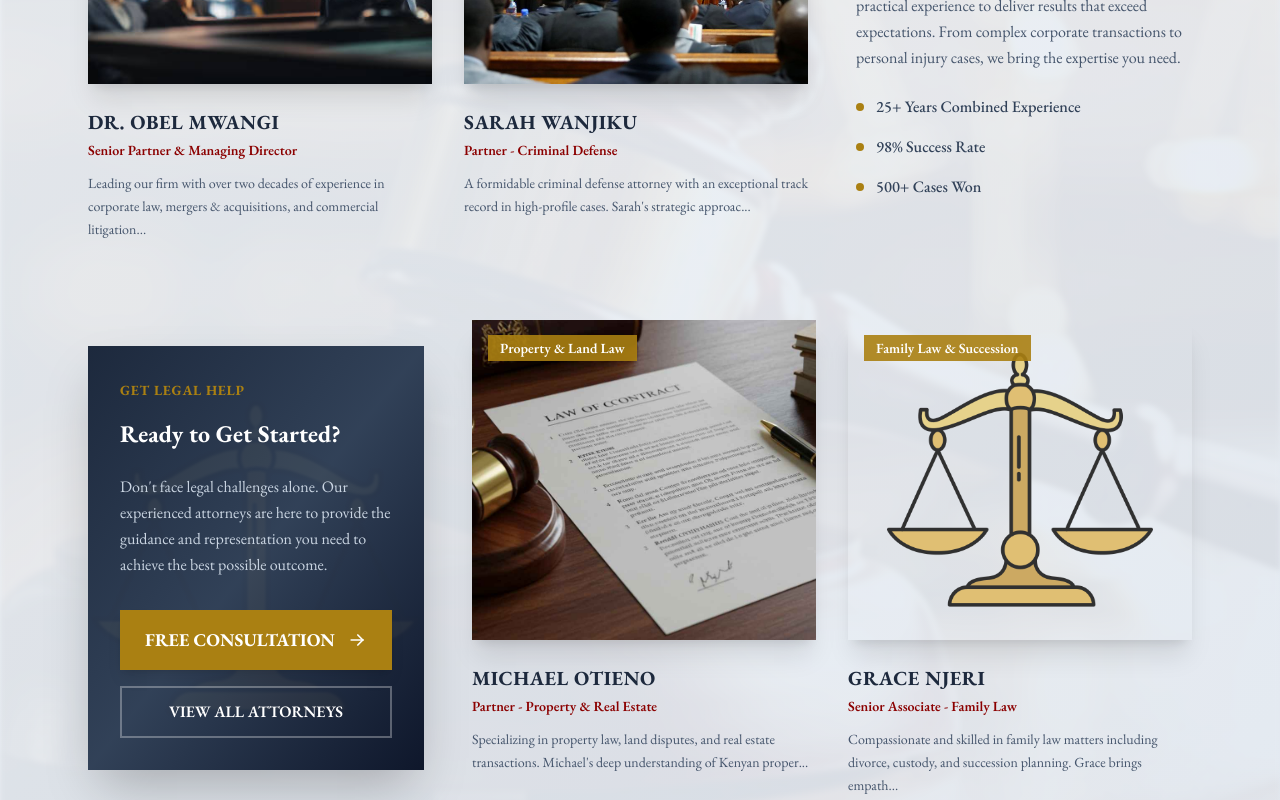
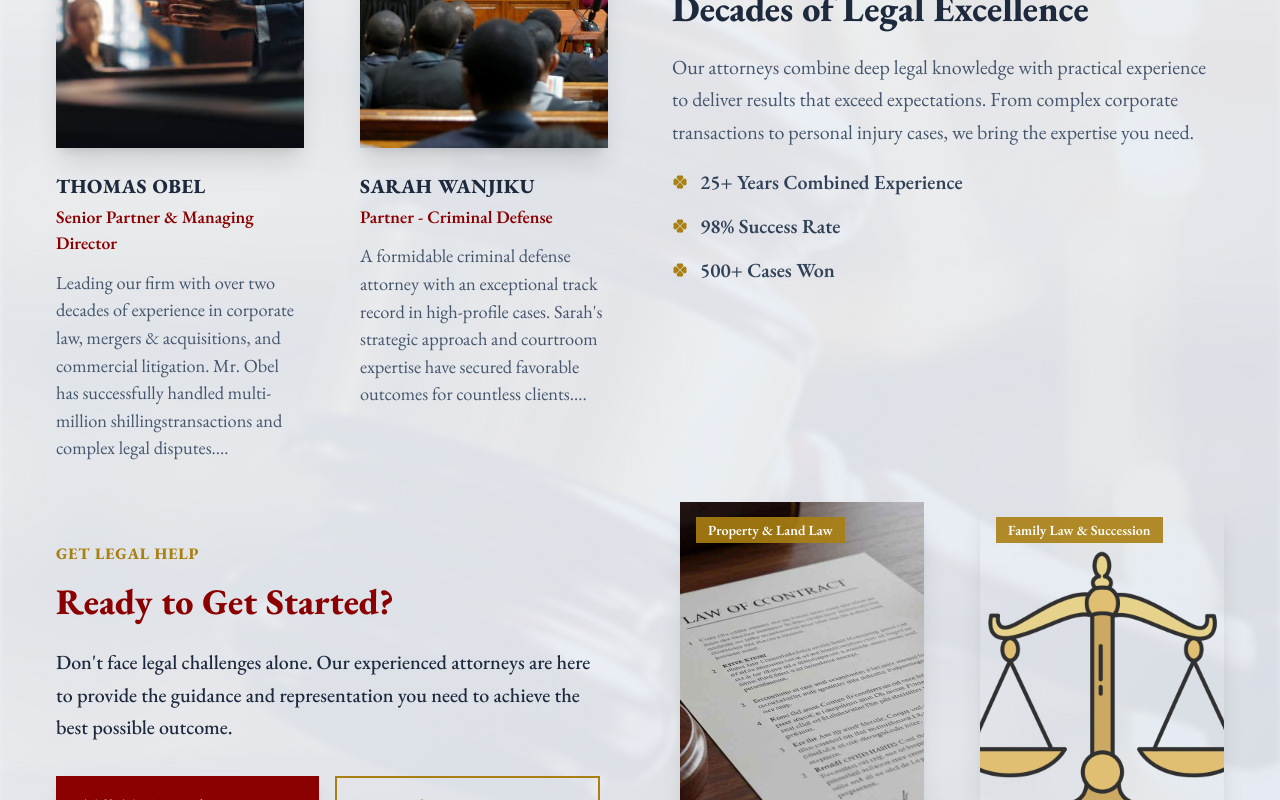
Before and after one commit to supa-modo/odek-law-firm, a React (Vite) app: page /legal-team in a window 1280 px wide. Shown: the part 800-1600 px from the top of the page. Built offline with nearby package versions, Linux system fonts and the light colour scheme.

Commit message:
Refactor LegalTeamPage to update attorney profiles with new names and descriptions, enhance layout for better responsiveness, and improve visual elements including font sizes and button styles. Integrate new icons for a more engaging user experience.

```diff
--- a/src/pages/LegalTeamPage.jsx
+++ b/src/pages/LegalTeamPage.jsx
@@ -1,6 +1,6 @@
 import React from "react";
 import { motion } from "framer-motion";
-import { TbArrowRight } from "react-icons/tb";
+import { TbArrowRight, TbCloverFilled } from "react-icons/tb";
 import {
   FaBalanceScale,
   FaHandshake,
@@ -9,18 +9,19 @@ import {
 } from "react-icons/fa";
 import Header from "../components/Header";
 import Footer from "../components/Footer";
+import { FaClover } from "react-icons/fa6";
 
 const LegalTeamPage = () => {
   const attorneys = [
     {
       id: 1,
-      name: "Dr. Obel Mwangi",
+      name: "Thomas Obel",
       position: "Senior Partner & Managing Director",
-      specialization: "Corporate & Commercial Law",
+      // specialization: "Corporate & Commercial Law",
       experience: "25+ Years",
       image: "/lawyer.jpg",
       description:
-        "Leading our firm with over two decades of experience in corporate law, mergers & acquisitions, and commercial litigation. Dr. Mwangi has successfully handled multi-million dollar transactions and complex legal disputes.",
+        "Leading our firm with over two decades of experience in corporate law, mergers & acquisitions, and commercial litigation. Mr. Obel has successfully handled multi-million shillingstransactions and complex legal disputes.",
       achievements: [
         "500+ Cases Won",
         "98% Success Rate",
@@ -57,7 +58,7 @@ const LegalTeamPage = () => {
       experience: "20+ Years",
       image: "/documents2.jpg",
       description:
-        "Specializing in property law, land disputes, and real estate transactions. Michael's deep understanding of Kenyan property law has helped clients navigate complex land ownership issues.",
+        "Specializing in property law, land disputes, and real estate transactions helping clients navigate complex land ownership issues.",
       achievements: [
         "100% Client Satisfaction",
         "300+ Property Cases",
@@ -76,7 +77,7 @@ const LegalTeamPage = () => {
       experience: "15+ Years",
       image: "/scales.jpg",
       description:
-        "Compassionate and skilled in family law matters including divorce, custody, and succession planning. Grace brings empathy and legal expertise to sensitive family situations.",
+        "Compassionate and skilled in family law matters including divorce, custody, and succession planning bringing empathy and legal expertise to sensitive family situations.",
       achievements: [
         "Family Law Specialist",
         "150+ Family Cases",
@@ -132,7 +133,7 @@ const LegalTeamPage = () => {
       <Header />
 
       {/* Hero Section */}
-      <section className="pt-[8rem] pb-16 md:pb-20 lg:pb-30 bg-gradient-to-br from-slate-900 via-slate-800 to-slate-900 relative">
+      <section className="pt-[5.5rem] lg:pt-[8rem] pb-10 md:pb-16 lg:pb-30 bg-gradient-to-br from-slate-900 via-slate-800 to-slate-900 relative">
         {/* Background Pattern */}
         <div className="absolute inset-0 opacity-5">
           <div
@@ -154,13 +155,13 @@ const LegalTeamPage = () => {
           <div className="text-center">
             <div className="inline-flex items-center mb-4">
               <div className="h-1 w-16 bg-secondary-700 rounded-full mr-4"></div>
-              <span className="text-sm md:text-base font-bold uppercase tracking-wider text-secondary-500">
+              <span className="text-[0.8rem] md:text-sm lg:text-base font-bold uppercase tracking-wider text-secondary-500">
                 MEET THE PROS
               </span>
               <div className="h-1 w-16 bg-secondary-700 rounded-full ml-4"></div>
             </div>
 
-            <h1 className="text-3xl md:text-5xl lg:text-6xl font-bold text-white mb-6 leading-tight">
+            <h1 className="text-4xl md:text-5xl lg:text-6xl font-bold text-white mb-3 md:mb-4 lg:mb-6 leading-tight">
               Our Attorneys
             </h1>
 
@@ -174,7 +175,7 @@ const LegalTeamPage = () => {
       </section>
 
       {/* Featured Attorneys Section */}
-      <section className="py-16 md:py-20 lg:py-24 bg-gradient-to-br from-slate-100 to-slate-200 relative">
+      <section className="md:py-20 lg:py-24 bg-gradient-to-br from-slate-100 to-slate-200 relative">
         {/* Background Pattern */}
         <div className="absolute inset-0 opacity-5">
           <div
@@ -186,11 +187,11 @@ const LegalTeamPage = () => {
           ></div>
         </div>
 
-        <div className="max-w-[95%] mx-auto md:px-6 lg:px-14 relative z-10">
+        <div className="max-w-screen-2xl mx-auto md:px-6 lg:px-14 relative z-10">
           {/* Top Row */}
-          <div className="grid lg:grid-cols-3 gap-12 items-center">
+          <div className="grid lg:grid-cols-4 gap-12 lg:gap-16 items-center">
             {/* Two Attorneys */}
-            <div className="lg:col-span-2 grid sm:grid-cols-2 gap-8">
+            <div className="lg:col-span-2 grid sm:grid-cols-2 gap-6 md:gap-8 lg:gap-14">
               {/* Attorney 1 */}
               <motion.div
                 initial={{ opacity: 0, y: 30 }}
@@ -202,7 +203,7 @@ const LegalTeamPage = () => {
                   <img
                     src={attorneys[0].image}
                     alt={attorneys[0].name}
-                    className="w-full h-80 object-cover group-hover:scale-105 transition-transform duration-500"
+                    className="w-full h-96 object-cover group-hover:scale-105 transition-transform duration-500"
                   />
                   <div className="absolute inset-0 bg-gradient-to-t from-black/60 via-transparent to-transparent opacity-0 group-hover:opacity-100 transition-opacity duration-300"></div>
                   <div className="absolute top-4 left-4">
@@ -211,14 +212,14 @@ const LegalTeamPage = () => {
                     </span>
                   </div>
                 </div>
-                <h3 className="mt-6 text-xl font-bold text-slate-800 uppercase tracking-wide">
+                <h3 className="mt-6 text-xl font-extrabold text-slate-800 uppercase tracking-wide">
                   {attorneys[0].name}
                 </h3>
-                <p className="text-burgundy font-semibold text-sm mt-1">
+                <p className="text-burgundy font-semibold text-[1.1rem] mt-1">
                   {attorneys[0].position}
                 </p>
-                <p className="text-slate-600 text-sm mt-3 leading-relaxed">
-                  {attorneys[0].description.substring(0, 120)}...
+                <p className="text-slate-600 text-[1.1rem] lg:text-[1.15rem] mt-3">
+                  {attorneys[0].description.substring(0, 220)}...
                 </p>
               </motion.div>
 
@@ -233,7 +234,7 @@ const LegalTeamPage = () => {
                   <img
                     src={attorneys[1].image}
                     alt={attorneys[1].name}
-                    className="w-full h-80 object-cover group-hover:scale-105 transition-transform duration-500"
+                    className="w-full h-96 object-cover group-hover:scale-105 transition-transform duration-500"
                   />
                   <div className="absolute inset-0 bg-gradient-to-t from-black/60 via-transparent to-transparent opacity-0 group-hover:opacity-100 transition-opacity duration-300"></div>
                   <div className="absolute top-4 left-4">
@@ -242,14 +243,14 @@ const LegalTeamPage = () => {
                     </span>
                   </div>
                 </div>
-                <h3 className="mt-6 text-xl font-bold text-slate-800 uppercase tracking-wide">
+                <h3 className="mt-6 text-xl font-extrabold text-slate-800 uppercase tracking-wide">
                   {attorneys[1].name}
                 </h3>
-                <p className="text-burgundy font-semibold text-sm mt-1">
+                <p className="text-burgundy font-semibold text-[1.1rem] mt-1">
                   {attorneys[1].position}
                 </p>
-                <p className="text-slate-600 text-sm mt-3 leading-relaxed">
-                  {attorneys[1].description.substring(0, 120)}...
+                <p className="text-slate-600 text-[1.1rem] lg:text-[1.15rem] mt-3">
+                  {attorneys[1].description.substring(0, 220)}...
                 </p>
               </motion.div>
             </div>
@@ -259,38 +260,38 @@ const LegalTeamPage = () => {
               initial={{ opacity: 0, x: 30 }}
               whileInView={{ opacity: 1, x: 0 }}
               transition={{ duration: 0.6, delay: 0.3 }}
-              className="space-y-6"
+              className="hidden md:block space-y-4 md:space-y-5  lg:col-span-2"
             >
               <div>
-                <span className="text-sm font-bold uppercase tracking-wider text-secondary-700">
+                <span className="text-[0.8rem] md:text-sm lg:text-base font-extrabold uppercase tracking-wider text-primary-600">
                   EXPERTISE & EXPERIENCE
                 </span>
               </div>
-              <h2 className="text-3xl md:text-4xl font-bold text-slate-800 leading-tight">
+              <h2 className="text-3xl md:text-4xl font-extrabold text-slate-800 leading-tight">
                 Decades of Legal Excellence
               </h2>
-              <p className="text-slate-600 leading-relaxed">
+              <p className="text-slate-600 text-[1.1rem] lg:text-xl leading-relaxed">
                 Our attorneys combine deep legal knowledge with practical
                 experience to deliver results that exceed expectations. From
                 complex corporate transactions to personal injury cases, we
                 bring the expertise you need.
               </p>
-              <div className="space-y-4">
+              <div className="space-y-4 text-[1.1rem] lg:text-xl">
                 <div className="flex items-center space-x-3">
-                  <div className="w-2 h-2 bg-secondary-700 rounded-full"></div>
-                  <span className="text-slate-700 font-medium">
+                  <TbCloverFilled className=" text-secondary-700 w-4 h-4" />
+                  <span className="text-slate-700 font-semibold">
                     25+ Years Combined Experience
                   </span>
                 </div>
                 <div className="flex items-center space-x-3">
-                  <div className="w-2 h-2 bg-secondary-700 rounded-full"></div>
-                  <span className="text-slate-700 font-medium">
+                  <TbCloverFilled className=" text-secondary-700 w-4 h-4" />
+                  <span className="text-slate-700 font-semibold">
                     98% Success Rate
                   </span>
                 </div>
                 <div className="flex items-center space-x-3">
-                  <div className="w-2 h-2 bg-secondary-700 rounded-full"></div>
-                  <span className="text-slate-700 font-medium">
+                  <TbCloverFilled className=" text-secondary-700 w-4 h-4" />
+                  <span className="text-slate-700 font-semibold">
                     500+ Cases Won
                   </span>
                 </div>
@@ -299,65 +300,44 @@ const LegalTeamPage = () => {
           </div>
 
           {/* Bottom Row */}
-          <div className="grid lg:grid-cols-3 gap-12 items-center mt-20">
+          <div className="grid lg:grid-cols-4 gap-12 lg:gap-20 items-start mt-10">
             {/* Text Block */}
-            <motion.div
-              initial={{ opacity: 0, x: -30 }}
-              whileInView={{ opacity: 1, x: 0 }}
-              transition={{ duration: 0.6, delay: 0.4 }}
-              className="lg:col-span-1 bg-gradient-to-br from-slate-800 via-slate-700 to-slate-900 p-8 shadow-2xl relative overflow-hidden"
-            >
-              {/* Background Pattern */}
-              <div className="absolute inset-0 opacity-5">
-                <div
-                  className="absolute inset-0 bg-cover bg-center bg-no-repeat"
-                  style={{
-                    backgroundImage: "url(/scales.jpg)",
-                    filter: "blur(1px)",
-                  }}
-                ></div>
-              </div>
-
+            <motion.div className="hidden md:block lg:col-span-2 lg:pt-10">
               <div className="relative z-10">
-                <span className="text-sm font-bold uppercase tracking-wider text-secondary-700">
+                <span className="text-[0.8rem] md:text-sm lg:text-base font-extrabold uppercase tracking-wider text-secondary-700">
                   GET LEGAL HELP
                 </span>
-                <h3 className="text-2xl font-bold text-white mt-4 mb-6">
+                <h3 className="text-2xl md:text-3xl lg:text-4xl font-extrabold text-burgundy mt-4 mb-6">
                   Ready to Get Started?
                 </h3>
-                <p className="text-slate-300 leading-relaxed mb-8">
+                <p className="text-slate-800 font-medium text-[1.1rem] lg:text-xl leading-relaxed mb-8">
                   Don't face legal challenges alone. Our experienced attorneys
                   are here to provide the guidance and representation you need
                   to achieve the best possible outcome.
                 </p>
-                <div className="space-y-4">
-                  <button className="w-full bg-secondary-700 hover:bg-secondary-800 text-white px-6 py-4 font-bold text-lg transition-all duration-300 shadow-lg hover:shadow-xl group">
+                <div className="flex flex-col md:flex-row gap-4">
+                  <button className="w-full bg-burgundy hover:bg-burgundy/80 text-white px-6 py-4 font-bold text-lg transition-all duration-300 shadow-lg hover:shadow-xl group">
                     <span className="flex items-center justify-center gap-3">
-                      <span>FREE CONSULTATION</span>
+                      <span>Talk To A Legal Expert</span>
                       <TbArrowRight className="w-5 h-5 group-hover:translate-x-1 transition-transform duration-300" />
                     </span>
                   </button>
-                  <button className="w-full bg-transparent border-2 border-white/30 text-white hover:bg-white/10 px-6 py-3 font-semibold transition-all duration-300">
-                    VIEW ALL ATTORNEYS
+                  <button className="w-full bg-transparent border-2 border-secondary-700 text-secondary-800 text-lg hover:bg-white/10 px-6 py-3 font-semibold transition-all duration-300">
+                    About Our Firm
                   </button>
                 </div>
               </div>
             </motion.div>
 
             {/* Two Attorneys */}
-            <div className="lg:col-span-2 grid sm:grid-cols-2 gap-8">
+            <div className="lg:col-span-2 grid sm:grid-cols-2 gap-6 md:gap-8 lg:gap-14">
               {/* Attorney 3 */}
-              <motion.div
-                initial={{ opacity: 0, y: 30 }}
-                whileInView={{ opacity: 1, y: 0 }}
-                transition={{ duration: 0.6, delay: 0.5 }}
-                className="text-center sm:text-left"
-              >
+              <motion.div className="text-center sm:text-left">
                 <div className="relative overflow-hidden shadow-xl hover:shadow-2xl transition-all duration-300 group">
                   <img
                     src={attorneys[2].image}
                     alt={attorneys[2].name}
-                    className="w-full h-80 object-cover group-hover:scale-105 transition-transform duration-500"
+                    className="w-full h-96 object-cover group-hover:scale-105 transition-transform duration-500"
                   />
                   <div className="absolute inset-0 bg-gradient-to-t from-black/60 via-transparent to-transparent opacity-0 group-hover:opacity-100 transition-opacity duration-300"></div>
                   <div className="absolute top-4 left-4">
@@ -366,29 +346,24 @@ const LegalTeamPage = () => {
                     </span>
                   </div>
                 </div>
-                <h3 className="mt-6 text-xl font-bold text-slate-800 uppercase tracking-wide">
+                <h3 className="mt-6 text-xl font-extrabold text-slate-800 uppercase tracking-wide">
                   {attorneys[2].name}
                 </h3>
-                <p className="text-burgundy font-semibold text-sm mt-1">
+                <p className="text-burgundy font-semibold text-[1.1rem] mt-1">
                   {attorneys[2].position}
                 </p>
-                <p className="text-slate-600 text-sm mt-3 leading-relaxed">
-                  {attorneys[2].description.substring(0, 120)}...
+                <p className="text-slate-600 text-[1.1rem] lg:text-[1.15rem] mt-3">
+                  {attorneys[2].description.substring(0, 220)}...
                 </p>
               </motion.div>
 
               {/* Attorney 4 */}
-              <motion.div
-                initial={{ opacity: 0, y: 30 }}
-                whileInView={{ opacity: 1, y: 0 }}
-                transition={{ duration: 0.6, delay: 0.6 }}
-                className="text-center sm:text-left"
-              >
+              <motion.div className="text-center sm:text-left">
                 <div className="relative overflow-hidden shadow-xl hover:shadow-2xl transition-all duration-300 group">
                   <img
                     src={attorneys[3].image}
                     alt={attorneys[3].name}
-                    className="w-full h-80 object-cover group-hover:scale-105 transition-transform duration-500"
+                    className="w-full h-96 object-cover group-hover:scale-105 transition-transform duration-500"
                   />
                   <div className="absolute inset-0 bg-gradient-to-t from-black/60 via-transparent to-transparent opacity-0 group-hover:opacity-100 transition-opacity duration-300"></div>
                   <div className="absolute top-4 left-4">
@@ -397,17 +372,45 @@ const LegalTeamPage = () => {
                     </span>
                   </div>
                 </div>
-                <h3 className="mt-6 text-xl font-bold text-slate-800 uppercase tracking-wide">
+                <h3 className="mt-6 text-xl font-extrabold text-slate-800 uppercase tracking-wide">
                   {attorneys[3].name}
                 </h3>
-                <p className="text-burgundy font-semibold text-sm mt-1">
+                <p className="text-burgundy font-semibold text-[1.1rem] mt-1">
                   {attorneys[3].position}
                 </p>
-                <p className="text-slate-600 text-sm mt-3 leading-relaxed">
-                  {attorneys[3].description.substring(0, 120)}...
+                <p className="text-slate-600 text-[1.1rem] lg:text-[1.15rem] mt-3">
+                  {attorneys[3].description.substring(0, 220)}...
                 </p>
               </motion.div>
             </div>
+
+              {/* Text Block */}
+              <motion.div className="md:hidden block lg:col-span-2 py-10">
+              <div className="relative z-10">
+                <span className="text-[0.8rem] md:text-sm lg:text-base font-extrabold uppercase tracking-wider text-secondary-700">
+                  GET LEGAL HELP
+                </span>
+                <h3 className="text-2xl md:text-3xl lg:text-4xl font-extrabold text-burgundy mt-4 mb-6">
+                  Ready to Get Started?
+                </h3>
+                <p className="text-slate-800 font-medium text-[1.1rem] lg:text-xl leading-relaxed mb-8">
+                  Don't face legal challenges alone. Our experienced attorneys
+                  are here to provide the guidance and representation you need
+                  to achieve the best possible outcome.
+                </p>
+                <div className="flex flex-col md:flex-row gap-4">
+                  <button className="w-full bg-burgundy hover:bg-burgundy/80 text-white px-6 py-4 font-bold text-lg transition-all duration-300 shadow-lg hover:shadow-xl group">
+                    <span className="flex items-center justify-center gap-3">
+                      <span>Talk To A Legal Expert</span>
+                      <TbArrowRight className="w-5 h-5 group-hover:translate-x-1 transition-transform duration-300" />
+                    </span>
+                  </button>
+                  <button className="w-full bg-transparent border-2 border-secondary-700 text-secondary-800 text-lg hover:bg-white/10 px-6 py-3 font-semibold transition-all duration-300">
+                    About Our Firm
+                  </button>
+                </div>
+              </div>
+            </motion.div>
           </div>
         </div>
       </section>
```
